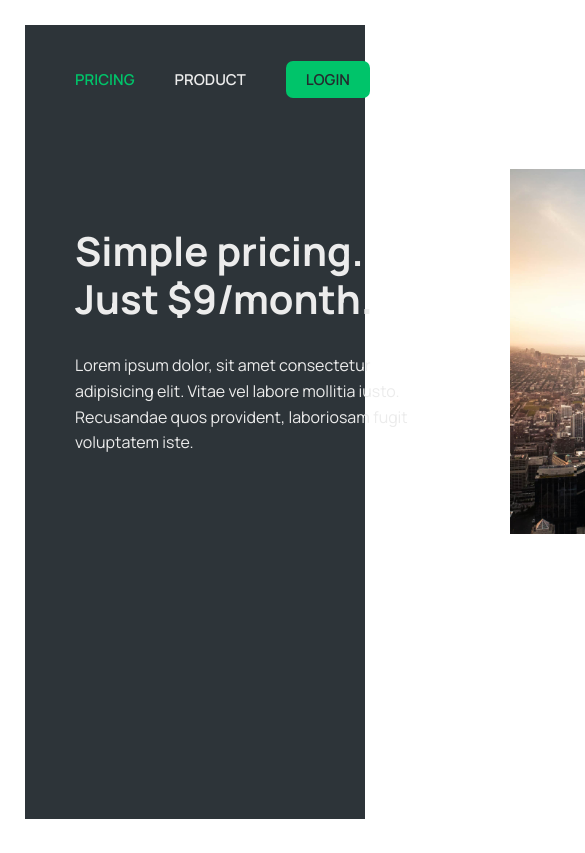
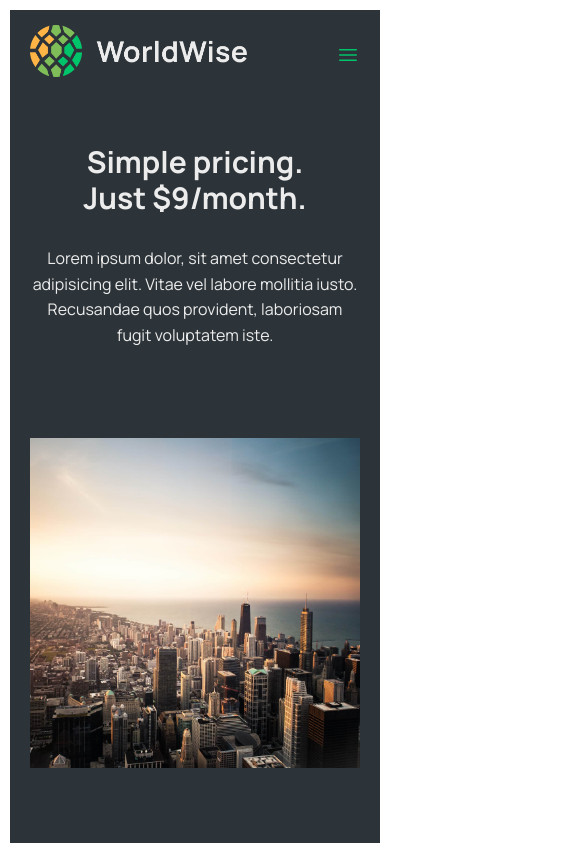
Before and after one commit to devmaniac1/WorldWise, a React (Vite) app: page /pricing in a window 390 px wide. Shown: the top 853 px of the page, 585 px wide, since content can reach past the window. Built offline with nearby package versions, Linux system fonts and the light colour scheme; no server answers.

Commit message:
Update RWD

```diff
--- a/src/components/PageNav.jsx
+++ b/src/components/PageNav.jsx
@@ -19,6 +19,20 @@ export default function PageNav() {
           </NavLink>
         </li>
       </ul>
+      <svg
+        xmlns="http://www.w3.org/2000/svg"
+        fill="none"
+        viewBox="0 0 24 24"
+        strokeWidth={1.5}
+        stroke="currentColor"
+        className="size-6"
+      >
+        <path
+          strokeLinecap="round"
+          strokeLinejoin="round"
+          d="M3.75 6.75h16.5M3.75 12h16.5m-16.5 5.25h16.5"
+        />
+      </svg>
     </nav>
   );
 }
--- a/src/components/PageNav.module.css
+++ b/src/components/PageNav.module.css
@@ -9,6 +9,9 @@
   display: flex;
   align-items: center;
   gap: 4rem;
+}
+.nav svg {
+  display: none;
 }
 
 .nav a:link,
@@ -32,3 +35,19 @@ a.ctaLink:visited {
   padding: 0.8rem 2rem;
   border-radius: 7px;
 }
+
+@media (max-width: 40em) {
+  .nav {
+    display: flex;
+    justify-content: space-between;
+  }
+  .nav ul {
+    display: none;
+  }
+  .nav svg {
+    display: block;
+    height: 2.4rem;
+    width: 2.4rem;
+    stroke: var(--color-brand--2);
+  }
+}
--- a/src/index.css
+++ b/src/index.css
@@ -31,6 +31,7 @@ body {
   color: var(--color-light--2);
   font-weight: 400;
   line-height: 1.6;
+  /* height: 100dvh; */
 }
 
 label {
--- a/src/pages/AppLayout.module.css
+++ b/src/pages/AppLayout.module.css
@@ -1,5 +1,5 @@
 .app {
-  height: 100vh;
+  height: 100dvh;
   padding: 2.4rem;
   overscroll-behavior-y: none;
   display: flex;
--- a/src/pages/Homepage.module.css
+++ b/src/pages/Homepage.module.css
@@ -1,5 +1,6 @@
 .homepage {
   height: calc(100vh - 5rem);
+  /* height: 100dvh; */
   margin: 2.5rem;
   background-image: linear-gradient(
       rgba(36, 42, 46, 0.8),
@@ -32,3 +33,27 @@
   color: var(--color-light--1);
   margin-bottom: 2.5rem;
 }
+
+@media (max-width: 65em) {
+  .homepage h1 {
+    font-size: 3.5rem;
+  }
+  .homepage h2 {
+    font-size: 1.5rem;
+    margin-bottom: 1.5rem;
+  }
+}
+
+@media (max-width: 40em) {
+  .homepage {
+    margin: 1rem;
+    padding: 1.5rem 2rem;
+  }
+  .homepage h1 {
+    font-size: 2.5rem;
+  }
+  .homepage h2 {
+    font-size: 1.5rem;
+    margin-bottom: 1.5rem;
+  }
+}
--- a/src/pages/Login.module.css
+++ b/src/pages/Login.module.css
@@ -12,6 +12,7 @@
   width: 100%;
   display: flex;
   flex-direction: column;
+  /* justify-content: center; */
   gap: 2rem;
 
   /* Different from other form */
@@ -24,3 +25,13 @@
   flex-direction: column;
   gap: 0.5rem;
 }
+
+@media (max-width: 40em) {
+  .login {
+    padding: 1rem 1.5rem;
+    margin: 1rem;
+  }
+  .form {
+    width: 28rem;
+  }
+}
--- a/src/pages/Product.module.css
+++ b/src/pages/Product.module.css
@@ -6,7 +6,7 @@
 }
 
 .product section {
-  width: clamp(80rem, 80%, 90rem);
+  /* width: clamp(80rem, 80%, 90rem); */
   margin: 6rem auto;
   display: grid;
   grid-template-columns: 1fr 1fr;
@@ -32,3 +32,24 @@
 .product section a {
   margin-top: 2rem;
 }
+
+@media (max-width: 65em) {
+  .product h2 {
+    font-size: 3rem;
+  }
+}
+
+@media (max-width: 40em) {
+  .product {
+    margin: 1rem;
+    padding: 1.5rem 2rem;
+  }
+  .product section {
+    grid-template-columns: 1fr;
+    width: auto;
+  }
+  .product section div {
+    text-align: center;
+    /* width: 35em; */
+  }
+}
```
